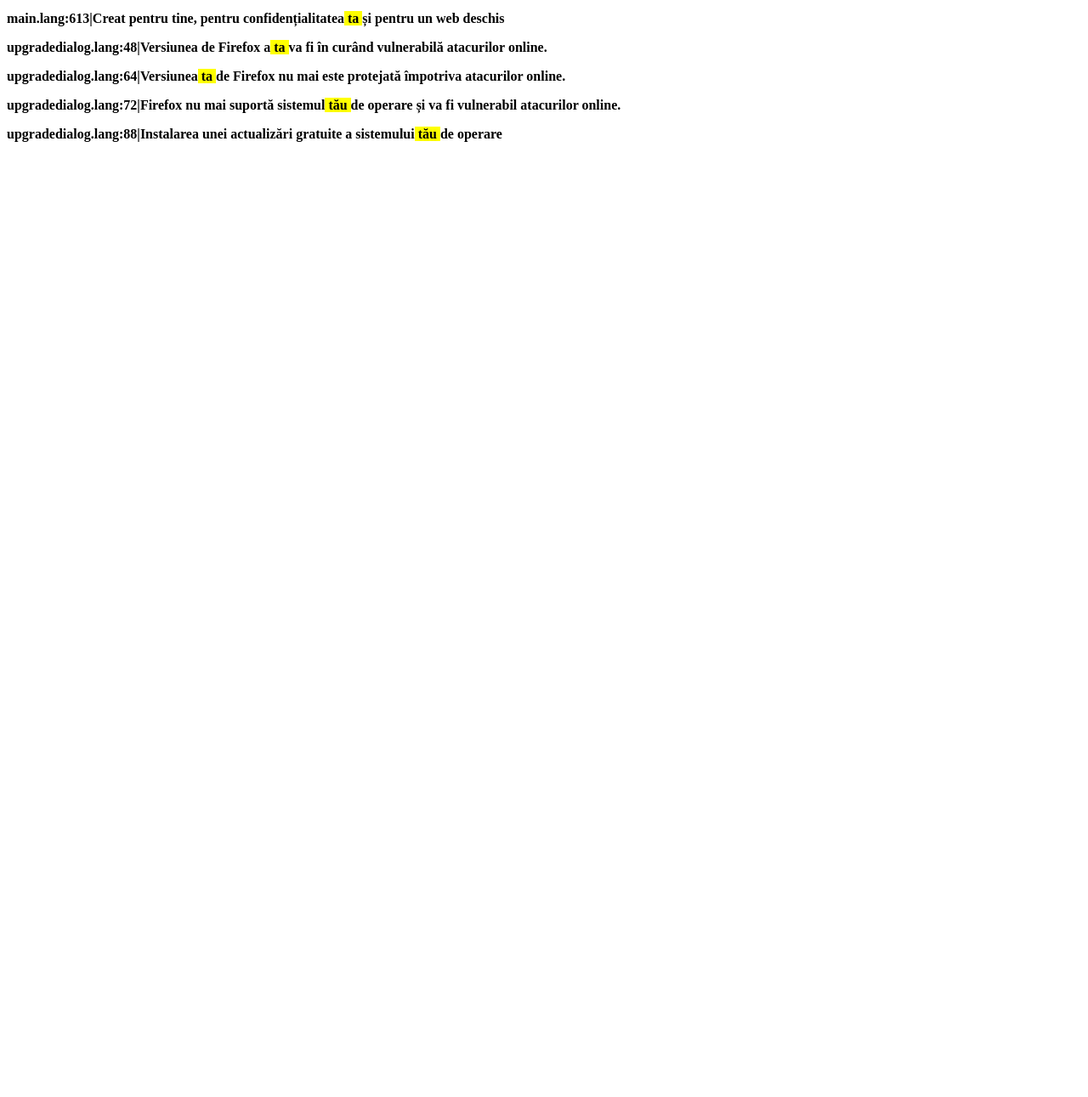
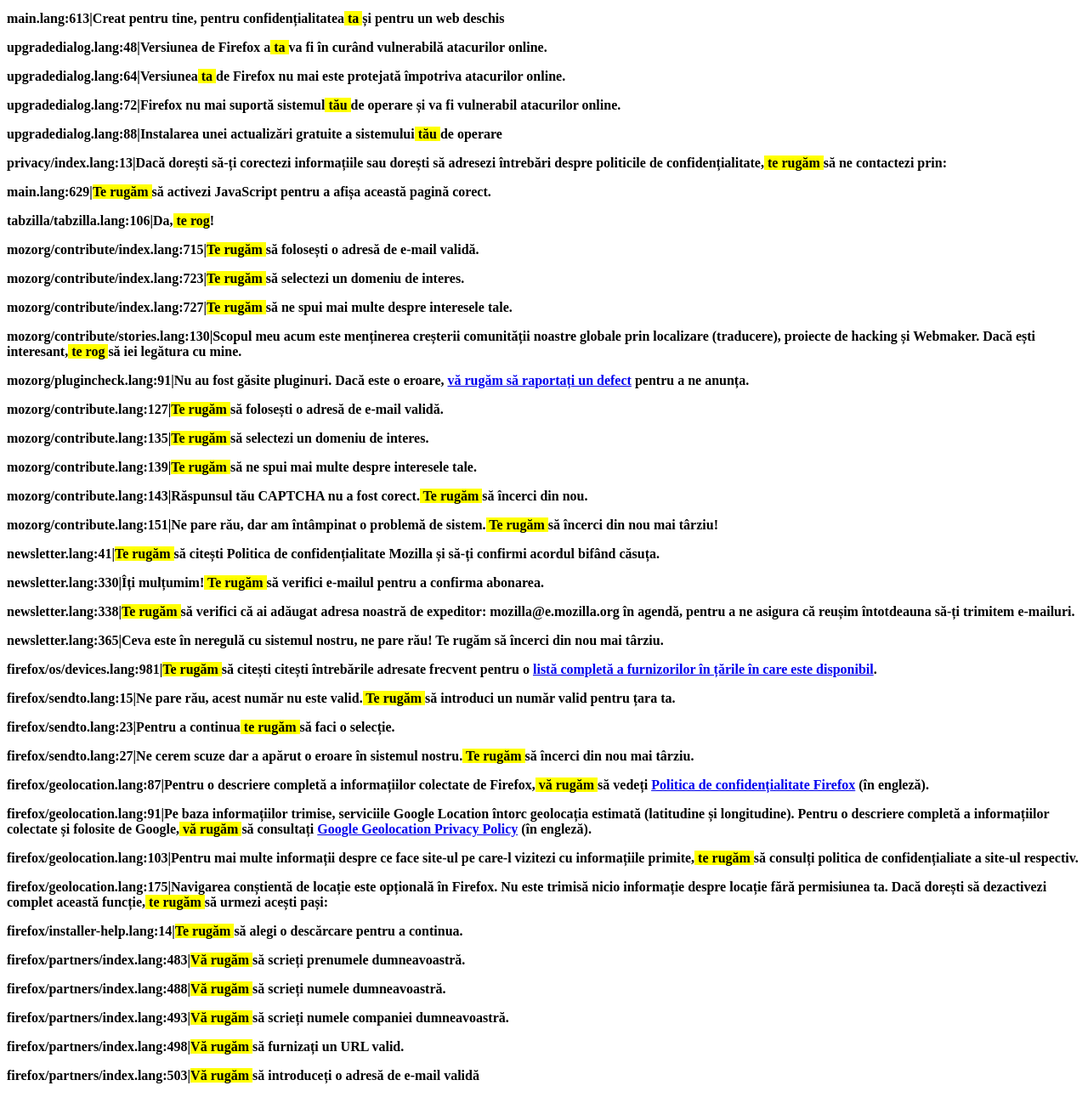
Before and after one commit to mirror-mozilla-svn/mirror-mozilla-svn.github.io, a plain HTML site: page index.html in a window 1280 px wide. Shown: the part 2469-3760 px from the top of the page at 85% size. Before the commit the page ends 2652 px from the top, so only its background shows below. Drawn offline with nearby package versions, Linux system fonts and the light colour scheme.

Commit message:
Update index.html

```diff
--- a/index.html
+++ b/index.html
@@ -86,6 +86,39 @@
 <p><b>upgradedialog.lang:64</b>|Versiunea<span class="hlt"> ta </span>de Firefox nu mai este protejată împotriva atacurilor online.</p>
 <p><b>upgradedialog.lang:72</b>|Firefox nu mai suportă sistemul<span class="hlt"> tău </span>de operare și va fi vulnerabil atacurilor online.</p>
 <p><b>upgradedialog.lang:88</b>|Instalarea unei actualizări gratuite <a %s>a sistemului<span class="hlt"> tău </span>de operare</a>
+
+        <p><b>privacy/index.lang:13</b>|Dacă dorești să-ți corectezi informațiile sau dorești să adresezi întrebări despre politicile de confidențialitate,<span class="hlt"> te rugăm </span>să ne contactezi prin:</p>
+        <p><b>main.lang:629</b>|<span class="hlt">Te rugăm </span>să activezi JavaScript pentru a afișa această pagină corect.</p>
+<p><b>tabzilla/tabzilla.lang:106</b>|Da,<span class="hlt"> te rog</span>!</p>
+<p><b>mozorg/contribute/index.lang:715</b>|<span class="hlt">Te rugăm </span>să folosești o adresă de e-mail validă.</p>
+<p><b>mozorg/contribute/index.lang:723</b>|<span class="hlt">Te rugăm </span>să selectezi un domeniu de interes.</p>
+<p><b>mozorg/contribute/index.lang:727</b>|<span class="hlt">Te rugăm </span>să ne spui mai multe despre interesele tale.</p>
+<p><b>mozorg/contribute/stories.lang:130</b>|Scopul meu acum este menținerea creșterii comunității noastre globale prin localizare (traducere), proiecte de hacking și Webmaker. Dacă ești interesant,<span class="hlt"> te rog </span>să iei legătura cu mine.</p>
+<p><b>mozorg/plugincheck.lang:91</b>|Nu au fost găsite pluginuri. Dacă este o eroare, <a href="%(bugzilla_url)s">vă rugăm </span>să raportați un defect</a> pentru a ne anunța.</p>
+<p><b>mozorg/contribute.lang:127</b>|<span class="hlt">Te rugăm </span>să folosești o adresă de e-mail validă.</p>
+<p><b>mozorg/contribute.lang:135</b>|<span class="hlt">Te rugăm </span>să selectezi un domeniu de interes.</p>
+<p><b>mozorg/contribute.lang:139</b>|<span class="hlt">Te rugăm </span>să ne spui mai multe despre interesele tale.</p>
+<p><b>mozorg/contribute.lang:143</b>|Răspunsul tău CAPTCHA nu a fost corect.<span class="hlt"> Te rugăm </span>să încerci din nou.</p>
+<p><b>mozorg/contribute.lang:151</b>|Ne pare rău, dar am întâmpinat o problemă de sistem.<span class="hlt"> Te rugăm </span>să încerci din nou mai târziu!</p>
+<p><b>newsletter.lang:41</b>|<span class="hlt">Te rugăm </span>să citești Politica de confidențialitate Mozilla și să-ți confirmi acordul bifând căsuța.</p>
+<p><b>newsletter.lang:330</b>|Îți mulțumim!<span class="hlt"> Te rugăm </span>să verifici e-mailul pentru a confirma abonarea.</p>
+<p><b>newsletter.lang:338</b>|<span class="hlt">Te rugăm </span>să verifici că ai adăugat adresa noastră de expeditor: mozilla@e.mozilla.org în agendă, pentru a ne asigura că reușim întotdeauna să-ți trimitem e-mailuri.</p>
+<p><b>newsletter.lang:365</b>|Ceva este în neregulă cu sistemul nostru, ne pare rău! Te rugăm </span>să încerci din nou mai târziu.</p>
+<p><b>firefox/os/devices.lang:981</b>|<span class="hlt">Te rugăm </span>să citești citești întrebările adresate frecvent pentru o <a href="%(link)s">listă completă a furnizorilor în țările în care este disponibil</a>.</p>
+<p><b>firefox/sendto.lang:15</b>|Ne pare rău, acest număr nu este valid.<span class="hlt"> Te rugăm </span>să introduci un număr valid pentru țara ta.</p>
+<p><b>firefox/sendto.lang:23</b>|Pentru a continua<span class="hlt"> te rugăm </span>să faci o selecție.</p>
+<p><b>firefox/sendto.lang:27</b>|Ne cerem scuze dar a apărut o eroare în sistemul nostru.<span class="hlt"> Te rugăm </span>să încerci din nou mai târziu.</p>
+<p><b>firefox/geolocation.lang:87</b>|Pentru o descriere completă a informațiilor colectate de Firefox,<span class="hlt"> vă rugăm </span>să vedeți <a href="%(url)s">Politica de confidențialitate Firefox</a> (în engleză).</p>
+<p><b>firefox/geolocation.lang:91</b>|Pe baza informațiilor trimise, serviciile Google Location întorc geolocația estimată (latitudine și longitudine). Pentru o descriere completă a informațiilor colectate și folosite de Google,<span class="hlt"> vă rugăm </span>să consultați <a href="%(url)s" class="%(class)s">Google Geolocation Privacy Policy</a> (în engleză).</p>
+<p><b>firefox/geolocation.lang:103</b>|Pentru mai multe informații despre ce face site-ul pe care-l vizitezi cu informațiile primite,<span class="hlt"> te rugăm </span>să consulți politica de confidențialiate a site-ul respectiv.</p>
+<p><b>firefox/geolocation.lang:175</b>|Navigarea conștientă de locație este opțională în Firefox. Nu este trimisă nicio informație despre locație fără permisiunea ta. Dacă dorești să dezactivezi complet această funcție,<span class="hlt"> te rugăm </span>să urmezi acești pași:</p>
+<p><b>firefox/installer-help.lang:14</b>|<span class="hlt">Te rugăm </span>să alegi o descărcare pentru a continua.</p>
+<p><b>firefox/partners/index.lang:483</b>|<span class="hlt">Vă rugăm </span>să scrieți prenumele dumneavoastră.</p>
+<p><b>firefox/partners/index.lang:488</b>|<span class="hlt">Vă rugăm </span>să scrieți numele dumneavoastră.</p>
+<p><b>firefox/partners/index.lang:493</b>|<span class="hlt">Vă rugăm </span>să scrieți numele companiei dumneavoastră.</p>
+<p><b>firefox/partners/index.lang:498</b>|<span class="hlt">Vă rugăm </span>să furnizați un URL valid.</p>
+<p><b>firefox/partners/index.lang:503</b>|<span class="hlt">Vă rugăm </span>să introduceți o adresă de e-mail validă
+
         </div> <!-- #main-container -->
 
         <script src="//ajax.googleapis.com/ajax/libs/jquery/1.11.2/jquery.min.js"></script>
```
